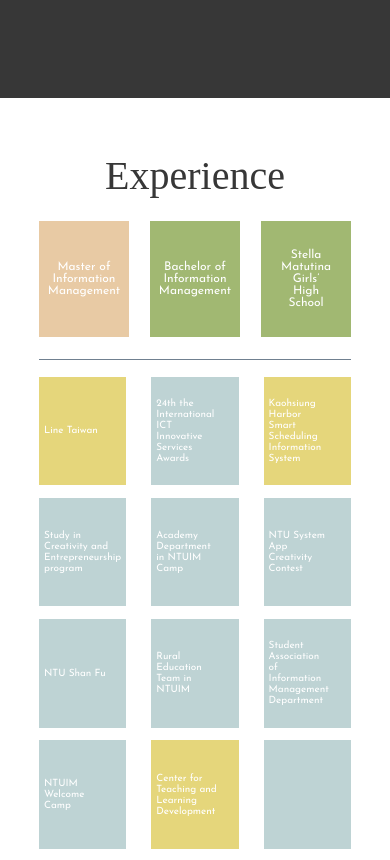
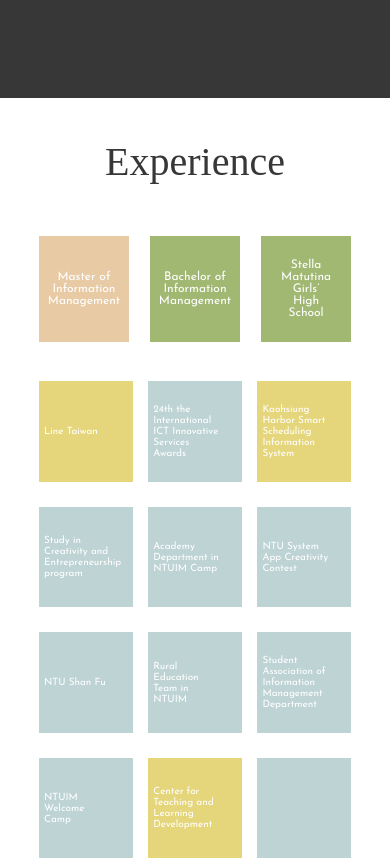
Before and after one commit to b05705019/myWebsite, a React (Create React App) app: page / in a window 390 px wide. Shown: the part 1590-2450 px from the top of the page. Built offline with nearby package versions, Linux system fonts and the light colour scheme; a web font is replaced by a local one.

Commit message:
fix css on safari

```diff
--- a/src/Experience/Experience.css
+++ b/src/Experience/Experience.css
@@ -16,8 +16,7 @@
     font-size: 40px;
     font-family: 'Arapey', serif;
     color: rgb(55, 55, 55);
-    height: 20%;
-    /* background-color: skyblue; */
+    height: 15%;
 }
 .exp-body {
     font-family: 'Josefin Sans', sans-serif;
@@ -26,22 +25,22 @@
     justify-content: flex-start;
     align-items: center;
     width: 70%;
-    height: 80%;
-    /* background-color: seashell; */
+    height: 85%;
+    overflow: scroll;
 }
 .exp-study {
     width: 80%;
-    /* height: 100%; */
+    height: 23%;
+    padding-bottom: 10px;
     display: flex;
     flex-direction: row;
     justify-content: space-between;
     align-items: center;
-    /* background-color: silver; */
-    border-bottom: slategray solid 1px;
+    overflow: scroll;
 }
 .exp-degree {
     width: 25%;
-    height: 10%;
+    height: 40%;
     padding: 50px 20px;
     background-color: #A1B872;
     display: flex;
@@ -52,7 +51,7 @@
 }
 .exp-degree:hover {
     width: 25%;
-    height: 10%;
+    height: 40%;
     padding: 50px 20px;
     background-color: #A1B872;
     display: flex;
@@ -71,7 +70,7 @@
 }
 .exp-projects {
     width: 80%;
-    /* height: 100%; */
+    height: 70%;
     display: flex;
     flex-direction: row;
     justify-content: space-between;
@@ -79,8 +78,8 @@
     flex-wrap: wrap;
 }
 .exp-project {
-    width: 20%;
-    height: 10%;
+    width: 22%;
+    height: 60px;
     padding: 40px 5px;
     background-color: #BED3D4;
     display: flex;
@@ -90,10 +89,11 @@
     text-align: left;
     margin: 1% 0;
     cursor: pointer;
+    overflow: scroll;
 }
 .exp-project:hover {
-    width: 20%;
-    height: 10%;
+    width: 22%;
+    height: 60px;
     padding: 40px 5px;
     background-color: #BED3D4;
     display: flex;
@@ -149,7 +149,6 @@
     justify-content: center;
     align-items: center;
     cursor: pointer;
-    /* background-color: thistle; */
 }
 .exp-card-body {
     height: 80%;
@@ -177,7 +176,46 @@
     font-size: 20px;
     margin-bottom: 10px;
 }
-@media screen and (max-width: 768px) {
+@media screen and (max-width: 568px) {
+    .exp-body {
+        width: 80%;
+        font-size: 12px;
+    }
+    .exp-study {
+        width: 100%;
+        height: 18%;
+    }
+    .exp-degree {
+        width: 16%;
+        height: 5%;
+    }
+    .exp-degree:hover {
+        width: 16%;
+        height: 5%;
+    }
+    .exp-projects {
+        width: 100%;
+        height: 70%;
+        font-size: smaller;
+        overflow: scroll;
+        margin: 5px 0;
+    }
+    .exp-project {
+        /* width: 25%; */
+        height: 8%;
+        padding: 30px 20px;
+        padding-left: 5px;
+        overflow: scroll;
+    }
+    .exp-project:hover {
+        /* width: 25%; */
+        height: 8%;
+        padding: 30px 20px;
+        padding-left: 5px;
+        overflow: scroll;
+    }
+}
+@media (min-width:569px) and (max-width: 768px) {
     .exp-title {
         height: 12%;
         justify-content: flex-end;
@@ -185,42 +223,76 @@
     .exp-body {
         width: 80%;
         font-size: 12px;
+        font-size: 20px;
     }
     .exp-study {
+        margin-top: 50px;
         width: 100%;
+        height: 15%;
+    }
+    .exp-degree {
+        width: 25%;
+        height: 25%;
+    }
+    .exp-degree:hover {
+        height: 25%;
     }
     .exp-projects {
         width: 100%;
+        height: 60%;
         font-size: smaller;
         overflow: scroll;
-        margin: 15px 0;
     }
     .exp-project {
+        width: 18%;
+        height: 20%;
+        padding: 30px 15px;
+        overflow: scroll;
+    }
+    .exp-project:hover {
+        width: 18%;
+        height: 20%;
         padding: 30px 15px;
     }
 }
 
-@media screen and (max-width: 568px) {
+@media (min-width:1024px) and (max-width: 1024px) {
+    .exp-title {
+        height: 12%;
+        justify-content: flex-end;
+    }
     .exp-body {
         width: 80%;
         font-size: 12px;
+        font-size: 25px;
     }
     .exp-study {
+        margin-top: 50px;
         width: 100%;
+        height: 15%;
     }
     .exp-degree {
-        width: 16%;
+        width: 25%;
+        height: 25%;
+    }
+    .exp-degree:hover {
+        height: 25%;
     }
     .exp-projects {
         width: 100%;
+        height: 60%;
         font-size: smaller;
         overflow: scroll;
-        margin: 10px 0;
     }
     .exp-project {
-        /* width: 25%; */
-        padding: 30px 20px;
-        padding-left: 5px;
+        width: 18%;
+        height: 20%;
+        padding: 30px 15px;
         overflow: scroll;
     }
+    .exp-project:hover {
+        width: 18%;
+        height: 20%;
+        padding: 30px 15px;
+    }
 }
```
